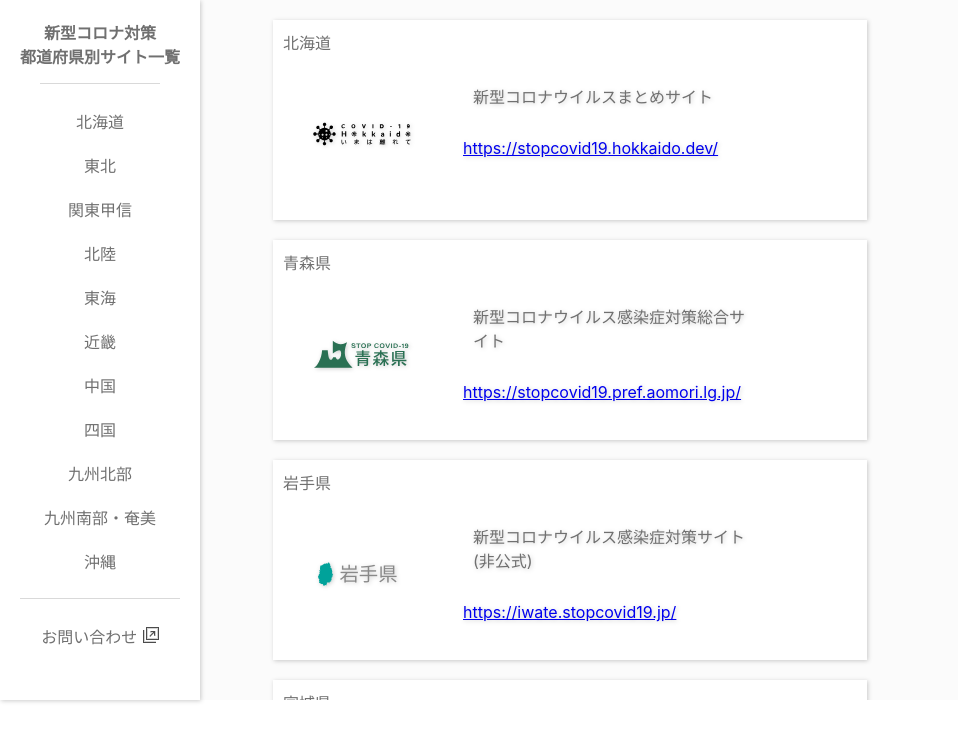
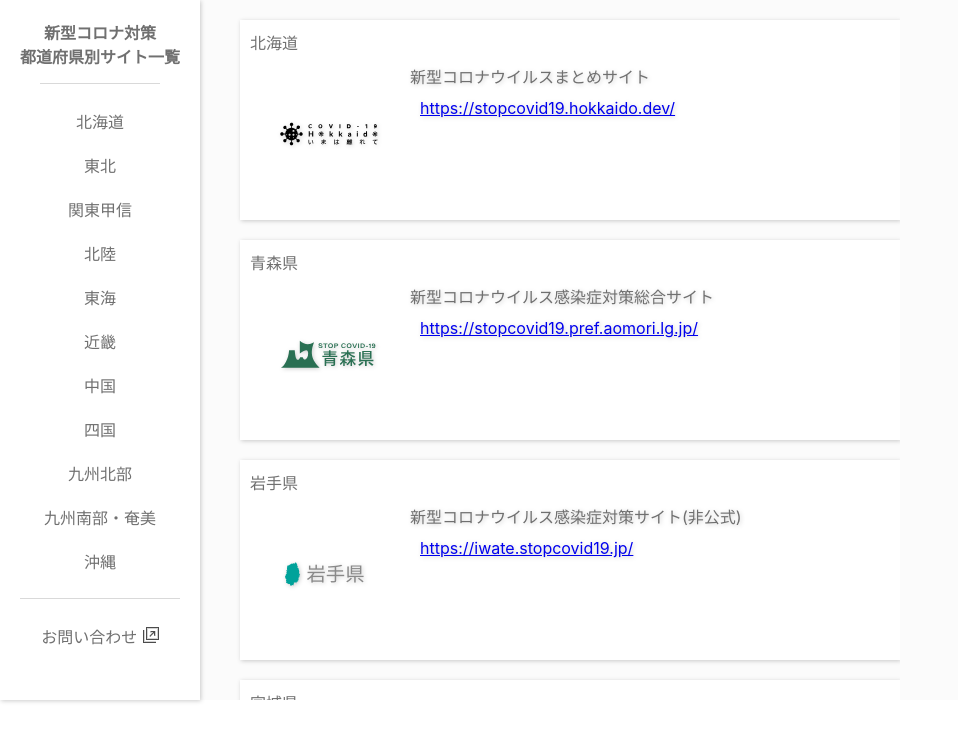
Before and after one commit to GakutoOkawara/covid19-prefectures, a Nuxt app: page / in a window 1280 px wide. Shown: the top 742 px of the page, without its empty margins (0-958 px from the left). Built offline with nearby package versions, Linux system fonts and the light colour scheme.

Commit message:
css(width/height)修正

```diff
--- a/components/Main.vue
+++ b/components/Main.vue
@@ -40,7 +40,7 @@ export default {
   overflow: scroll;
 }
 .sites {
-  width: 90%;
+  width: 100%;
   height: 200px;
   list-style-type: none;
   padding: 10px;
@@ -66,10 +66,10 @@ export default {
 }
 .site-name {
   color: #707070;
-  padding: 30px;
+  padding: 10px 0px;
 }
 .site-detail a {
-  margin: 20px;
+  margin: 10px;
 }
 .infected {
   padding: 20px;
```
